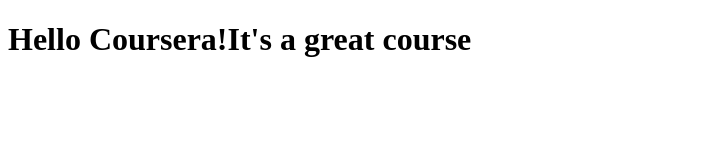
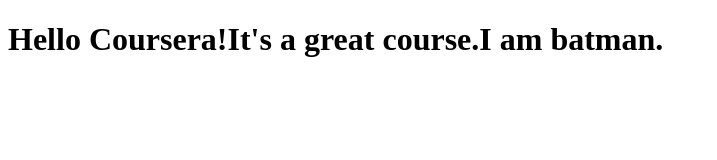
Before and after one commit to Mrinal1998-dev/coursera-test, a plain HTML site: page site/index.html in a window 1280 px wide. Shown: the whole page, without its empty margins (0-717 px from the left). Drawn offline with Linux system fonts and the light colour scheme.

Commit message:
Small addition

```diff
--- a/site/index.html
+++ b/site/index.html
@@ -4,6 +4,6 @@
 	<title>Hello Coursera</title>
 </head>
 <body>
-<h1>Hello Coursera!It's a great course</h1>
+<h1>Hello Coursera!It's a great course.I am batman.</h1>
 </body>
 </html>
```
